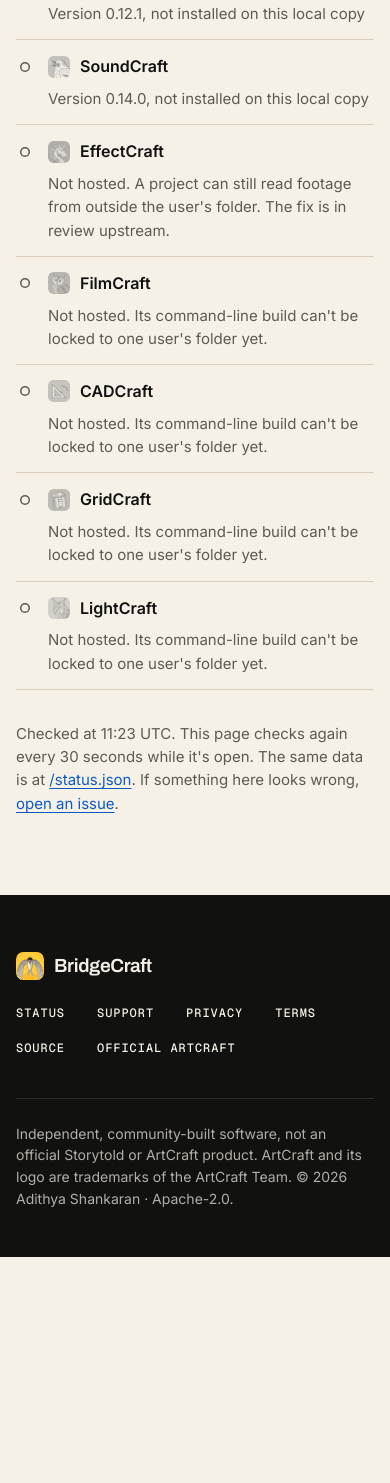
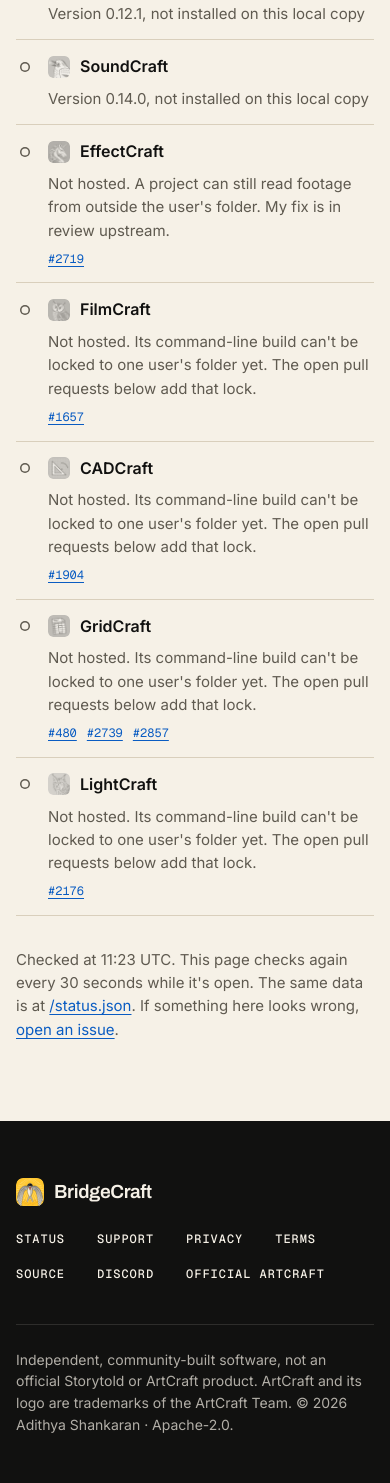
Before and after one commit to adikshan11/artcraft-plugin, a Flask app: page /status in a window 390 px wide. Shown: the part 1945-3428 px from the top of the page. Before the commit the page ends 3202 px from the top, so only its background shows below. Run offline with Flask 3, Linux system fonts and the light colour scheme.

Commit message:
Link Discord and the upstream pull requests for unhosted apps (#22)
The nav and footer link the ArtCraft Discord next to GitHub; on phones both
move into the menu. Each Craft app I can't host yet now links the open upstream
pull requests that would let me: my EffectCraft fix, and the folder-lock PRs
others have opened for FilmCraft, CADCraft, GridCraft and LightCraft. The status
page shows the same links.

Co-authored-by: Claude Opus 5.5 <noreply@anthropic.com>

```diff
--- a/app.py
+++ b/app.py
@@ -23,6 +23,11 @@ from starlette.applications import Starlette
 from starlette.routing import Mount
 
 app = Flask(__name__)
+
+
+@app.context_processor
+def shared_links():
+    return {"discord_url": DISCORD_URL}
 
 ORG_NAME = "storytold"
 ORG_URL = f"https://github.com/{ORG_NAME}"
@@ -50,6 +55,8 @@ APP_ICONS = {
     for path in (Path(__file__).parent / "static" / "app-icons").iterdir()
     if path.suffix in (".png", ".svg")
 }
+# The ArtCraft community server, where I post as a contributor.
+DISCORD_URL = "https://discord.gg/artcraft"
 LEGAL_LAST_UPDATED = "31 October 2026"
 # When this process started, for the uptime on /status.
 STARTED_AT = time.time()
--- a/site_status.py
+++ b/site_status.py
@@ -15,24 +15,21 @@ import craft_sessions
 import studio_mcp
 from media_storage import S3Storage, StorageError
 
-# The Craft apps ArtCraft lists that Studio does not host yet, and why.
+# The Craft apps ArtCraft lists that Studio does not host yet, why, and the open
+# upstream pull requests that would let me host them.
+_NO_LOCK = "Its command-line build can't be locked to one user's folder yet. The open pull requests below add that lock."
 NOT_HOSTED_APPS = [
-    {"name": "effectcraft", "title": "EffectCraft",
-     "short": "Fix in review upstream",
-     "reason": "A project can still read footage from outside the user's folder. The fix is in review upstream."},
-    {"name": "filmcraft", "title": "FilmCraft",
-     "short": "Can't be locked to one folder yet",
-     "reason": "Its command-line build can't be locked to one user's folder yet."},
-    {"name": "cadcraft", "title": "CADCraft",
-     "short": "Can't be locked to one folder yet",
-     "reason": "Its command-line build can't be locked to one user's folder yet."},
-    {"name": "gridcraft", "title": "GridCraft",
-     "short": "Can't be locked to one folder yet",
-     "reason": "Its command-line build can't be locked to one user's folder yet."},
-    {"name": "lightcraft", "title": "LightCraft",
-     "short": "Can't be locked to one folder yet",
-     "reason": "Its command-line build can't be locked to one user's folder yet."},
+    {"name": "effectcraft", "title": "EffectCraft", "short": "My fix is in review",
+     "reason": "A project can still read footage from outside the user's folder. My fix is in review upstream.",
+     "prs": [2719]},
+    {"name": "filmcraft", "title": "FilmCraft", "short": "Folder lock in review", "reason": _NO_LOCK, "prs": [1657]},
+    {"name": "cadcraft", "title": "CADCraft", "short": "Folder lock in review", "reason": _NO_LOCK, "prs": [1904]},
+    {"name": "gridcraft", "title": "GridCraft", "short": "Folder lock in review", "reason": _NO_LOCK,
+     "prs": [480, 2739, 2857]},
+    {"name": "lightcraft", "title": "LightCraft", "short": "Folder lock in review", "reason": _NO_LOCK, "prs": [2176]},
 ]
+for _app in NOT_HOSTED_APPS:
+    _app["pr_links"] = [{"number": n, "url": f"https://github.com/storytold/{_app['name']}/pull/{n}"} for n in _app["prs"]]
 
 
 def _duration(seconds: float) -> str:
@@ -98,7 +95,8 @@ def apps() -> list[dict]:
             rows.append({**_row(app.title, "off", f"Version {app.version}, not installed on this local copy"),
                          "app": app.name})
     for app in NOT_HOSTED_APPS:
-        rows.append({**_row(app["title"], "off", f"Not hosted. {app['reason']}"), "app": app["name"]})
+        rows.append({**_row(app["title"], "off", f"Not hosted. {app['reason']}"), "app": app["name"],
+                     "prs": app["pr_links"]})
     return rows
 
 
--- a/static/style.css
+++ b/static/style.css
@@ -792,6 +792,31 @@ h2 em {
   filter: grayscale(1);
 }
 
+.app-grid-off .app-name:hover {
+  text-decoration: underline;
+  text-underline-offset: 4px;
+}
+
+.app-prs {
+  display: flex;
+  flex-wrap: wrap;
+  justify-content: center;
+  gap: 4px 10px;
+  font-family: var(--mono);
+  font-size: 12px;
+}
+
+.app-prs a {
+  color: var(--link);
+  text-decoration: underline;
+  text-underline-offset: 3px;
+}
+
+.status-rows .app-prs {
+  grid-column: 3;
+  justify-content: start;
+}
+
 .app-grid-off .app-kind {
   font-size: 14px;
   line-height: 1.4;
@@ -1218,7 +1243,7 @@ a.status-name:hover {
     gap: 12px;
   }
 
-  .nav-github {
+  .nav-social {
     display: none;
   }
 
@@ -1251,7 +1276,8 @@ a.status-name:hover {
     grid-template-columns: 10px minmax(0, 1fr);
   }
 
-  .status-text {
+  .status-text,
+  .status-rows .app-prs {
     grid-column: 2;
   }
 
--- a/templates/_footer.html
+++ b/templates/_footer.html
@@ -11,6 +11,7 @@
             <a href="{{ url_for('privacy') }}">Privacy</a>
             <a href="{{ url_for('terms') }}">Terms</a>
             <a href="{{ project_url }}" target="_blank" rel="noopener noreferrer">Source</a>
+            <a href="{{ discord_url }}" target="_blank" rel="noopener noreferrer">Discord</a>
             <a href="{{ product_url }}" target="_blank" rel="noopener noreferrer">Official ArtCraft</a>
           </nav>
         </div>
--- a/templates/_nav.html
+++ b/templates/_nav.html
@@ -11,10 +11,14 @@
           <a href="{{ url_for('status_page') }}">Status</a>
           <a href="{{ url_for('support') }}">Support</a>
           <a class="menu-only" href="{{ project_url }}" target="_blank" rel="noopener noreferrer">GitHub</a>
+          <a class="menu-only" href="{{ discord_url }}" target="_blank" rel="noopener noreferrer">Discord</a>
         </nav>
         <div class="nav-tools">
-          <a class="icon-button nav-github" href="{{ project_url }}" target="_blank" rel="noopener noreferrer" aria-label="Source code on GitHub" title="GitHub">
+          <a class="icon-button nav-social" href="{{ project_url }}" target="_blank" rel="noopener noreferrer" aria-label="Source code on GitHub" title="GitHub">
             <svg viewBox="0 0 16 16" width="18" height="18" aria-hidden="true"><path fill="currentColor" d="M8 0C3.58 0 0 3.58 0 8a8 8 0 0 0 5.47 7.59c.4.07.55-.17.55-.38v-1.33c-2.23.48-2.7-1.07-2.7-1.07-.36-.92-.89-1.17-.89-1.17-.73-.5.05-.49.05-.49.81.06 1.23.83 1.23.83.72 1.23 1.88.87 2.34.67.07-.52.28-.87.51-1.07-1.78-.2-3.65-.89-3.65-3.95 0-.87.31-1.59.82-2.15-.08-.2-.36-1.02.08-2.12 0 0 .67-.21 2.2.82a7.6 7.6 0 0 1 4 0c1.53-1.04 2.2-.82 2.2-.82.44 1.1.16 1.92.08 2.12.51.56.82 1.27.82 2.15 0 3.07-1.87 3.75-3.65 3.95.29.25.54.73.54 1.48v2.2c0 .21.15.46.55.38A8 8 0 0 0 16 8c0-4.42-3.58-8-8-8Z"/></svg>
+          </a>
+          <a class="icon-button nav-social" href="{{ discord_url }}" target="_blank" rel="noopener noreferrer" aria-label="ArtCraft community on Discord" title="Discord">
+            <svg viewBox="0 0 24 24" width="20" height="20" aria-hidden="true"><path fill="currentColor" d="M20.32 4.37A19.8 19.8 0 0 0 15.4 2.85a13.7 13.7 0 0 0-.63 1.3 18.4 18.4 0 0 0-5.53 0 12.6 12.6 0 0 0-.64-1.3 19.7 19.7 0 0 0-4.92 1.53C.55 9.06-.3 13.62.12 18.12a19.9 19.9 0 0 0 6.04 3.05c.49-.67.92-1.37 1.3-2.11a12.9 12.9 0 0 1-2.05-.98c.17-.13.34-.26.5-.39a14.2 14.2 0 0 0 12.18 0l.5.39c-.65.39-1.34.72-2.05.98.38.74.81 1.45 1.3 2.11a19.8 19.8 0 0 0 6.04-3.05c.5-5.22-.84-9.74-3.56-13.75ZM8.02 15.33c-1.18 0-2.16-1.08-2.16-2.42s.96-2.42 2.16-2.42 2.18 1.09 2.16 2.42c0 1.34-.96 2.42-2.16 2.42Zm7.96 0c-1.18 0-2.16-1.08-2.16-2.42s.96-2.42 2.16-2.42 2.18 1.09 2.16 2.42c0 1.34-.95 2.42-2.16 2.42Z"/></svg>
           </a>
           <button class="icon-button" type="button" data-theme-toggle aria-label="Switch to dark mode" title="Light or dark">
             <svg class="icon-moon" viewBox="0 0 24 24" width="18" height="18" aria-hidden="true"><path fill="none" stroke="currentColor" stroke-width="2" stroke-linejoin="round" d="M20 14.5A8 8 0 0 1 9.5 4a8 8 0 1 0 10.5 10.5Z"/></svg>
--- a/templates/status.html
+++ b/templates/status.html
@@ -56,6 +56,11 @@
           {{ row.name }}
         </a>
         <span class="status-text">{{ row.text }}</span>
+        {% if row.prs %}
+        <span class="app-prs">
+          {% for pr in row.prs %}<a href="{{ pr.url }}" target="_blank" rel="noopener noreferrer" aria-label="{{ row.name }} pull request {{ pr.number }}">#{{ pr.number }}</a>{% endfor %}
+        </span>
+        {% endif %}
       </li>
       {% endfor %}
     </ul>
```
Also changed, not shown: templates/index.html (+8 -5 lines), tests/test_mcp.py (+7 -1 lines).
